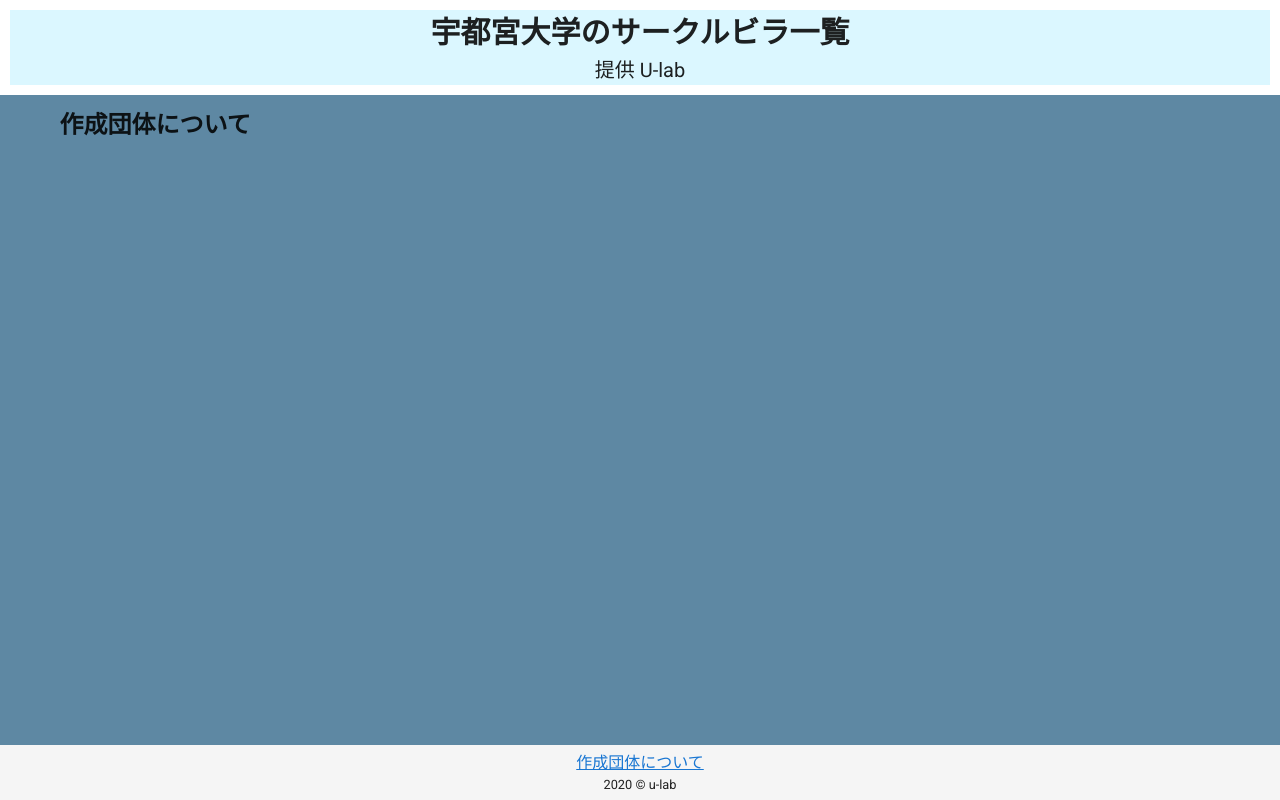
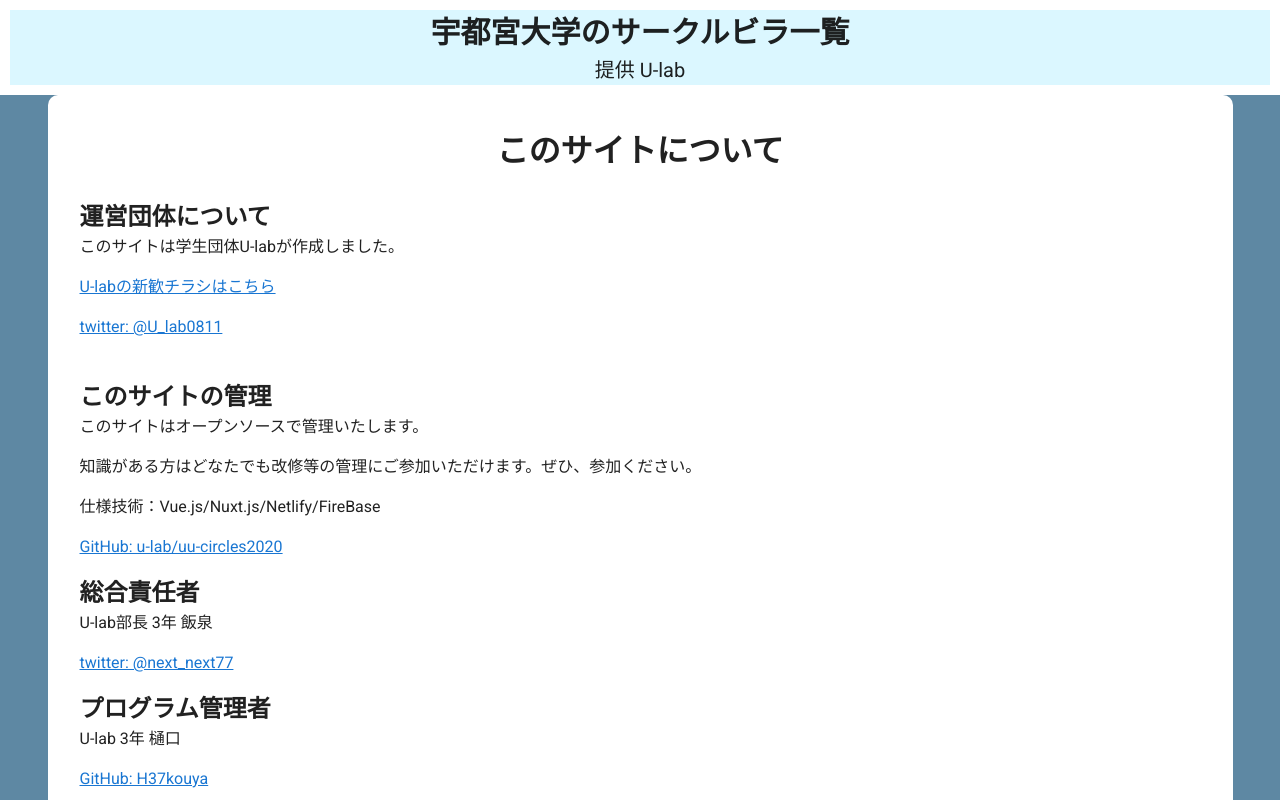
Before and after one commit to u-lab/uu-circles2020, a Nuxt app: page /about/creater in a window 1280 px wide. Shown: the top 800 px of the page. Built offline with nearby package versions, Linux system fonts and the light colour scheme.

Commit message:
このサイトについてを更新

```diff
--- a/components/layouts/UuFooter.vue
+++ b/components/layouts/UuFooter.vue
@@ -1,6 +1,6 @@
 <template>
   <v-footer class="d-flex justify-center flex-column">
-    <nuxt-link to="/about/creater">作成団体について</nuxt-link>
+    <nuxt-link to="/about/creater">このサイトについて</nuxt-link>
     <small>2020 &copy; u-lab</small>
   </v-footer>
 </template>
--- a/pages/about/creater.vue
+++ b/pages/about/creater.vue
@@ -1,9 +1,58 @@
 <template>
-  <h2>作成団体について</h2>
+  <v-row class="background">
+    <v-col cols="12">
+      <h1 class="text-center">このサイトについて</h1>
+    </v-col>
+
+    <v-col cols="12">
+      <h2>運営団体について</h2>
+      <p>このサイトは学生団体U-labが作成しました。</p>
+      <p><nuxt-link to="circles/u-lab">U-labの新歓チラシはこちら</nuxt-link></p>
+      <p><a href="https://twitter.com/U_lab0811">twitter: @U_lab0811</a></p>
+    </v-col>
+
+    <v-col cols="12">
+      <h2>このサイトの管理</h2>
+      <p>このサイトはオープンソースで管理いたします。</p>
+      <p>
+        知識がある方はどなたでも改修等の管理にご参加いただけます。ぜひ、参加ください。
+      </p>
+      <p>仕様技術：Vue.js/Nuxt.js/Netlify/FireBase</p>
+      <p>
+        <a href="https://github.com/u-lab/uu-circles2020">
+          GitHub: u-lab/uu-circles2020
+        </a>
+      </p>
+
+      <h2>総合責任者</h2>
+      <p>U-lab部長 3年 飯泉</p>
+      <p>
+        <a href="https://twitter.com/next_next77">twitter: @next_next77</a>
+      </p>
+
+      <h2>プログラム管理者</h2>
+      <p>U-lab 3年 樋口</p>
+      <p>
+        <a href="https://github.com/H37kouya">GitHub: H37kouya</a>
+      </p>
+    </v-col>
+
+    <v-col cols="12" class="d-flex justify-center">
+      <v-btn to="/" nuxt color="blue" large>
+        サークルビラ一覧へ
+      </v-btn>
+    </v-col>
+  </v-row>
 </template>
 
 <script>
 export default {}
 </script>
 
-<style></style>
+<style>
+.background {
+  background-color: white;
+  border-radius: 10px;
+  padding: 20px;
+}
+</style>
```
